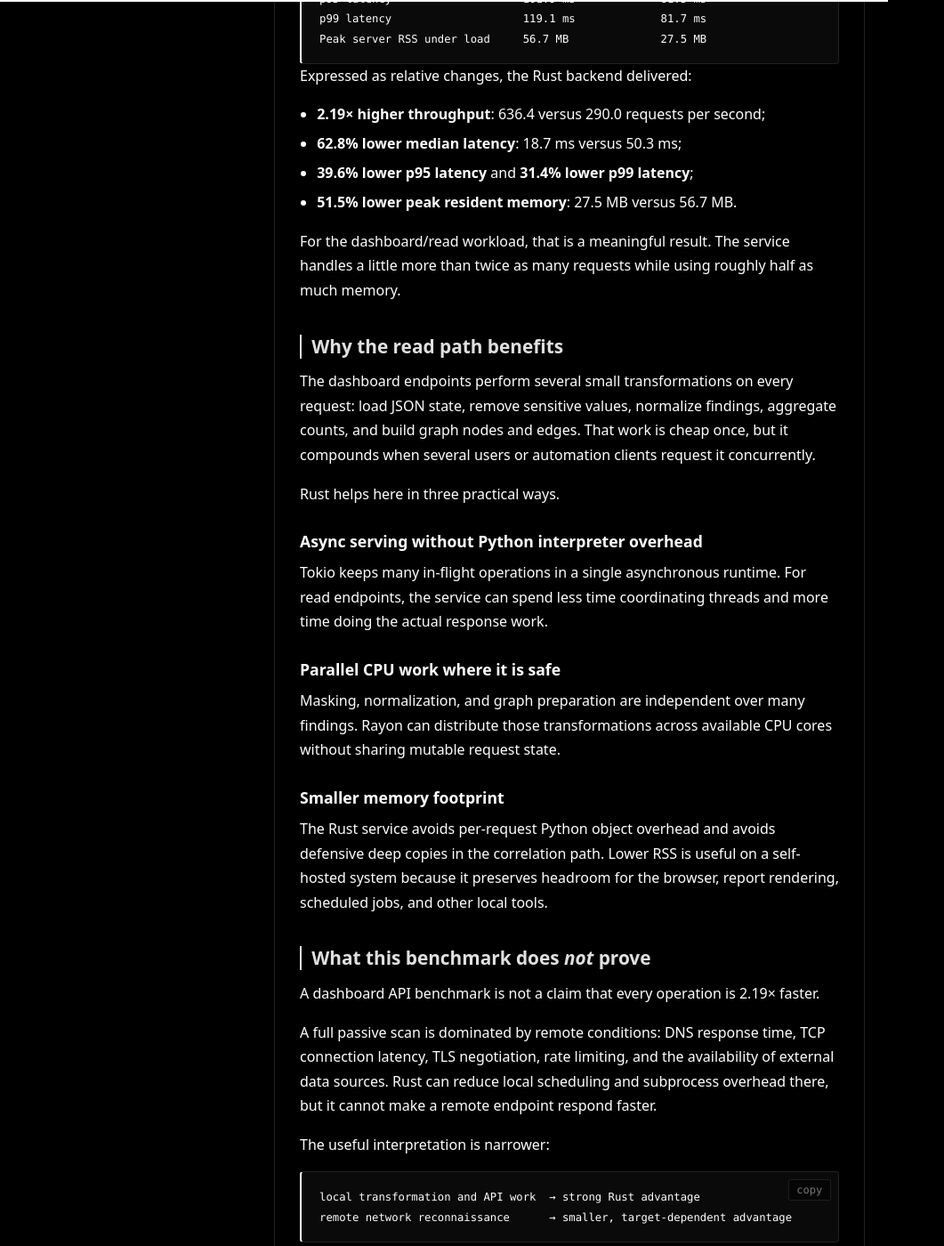
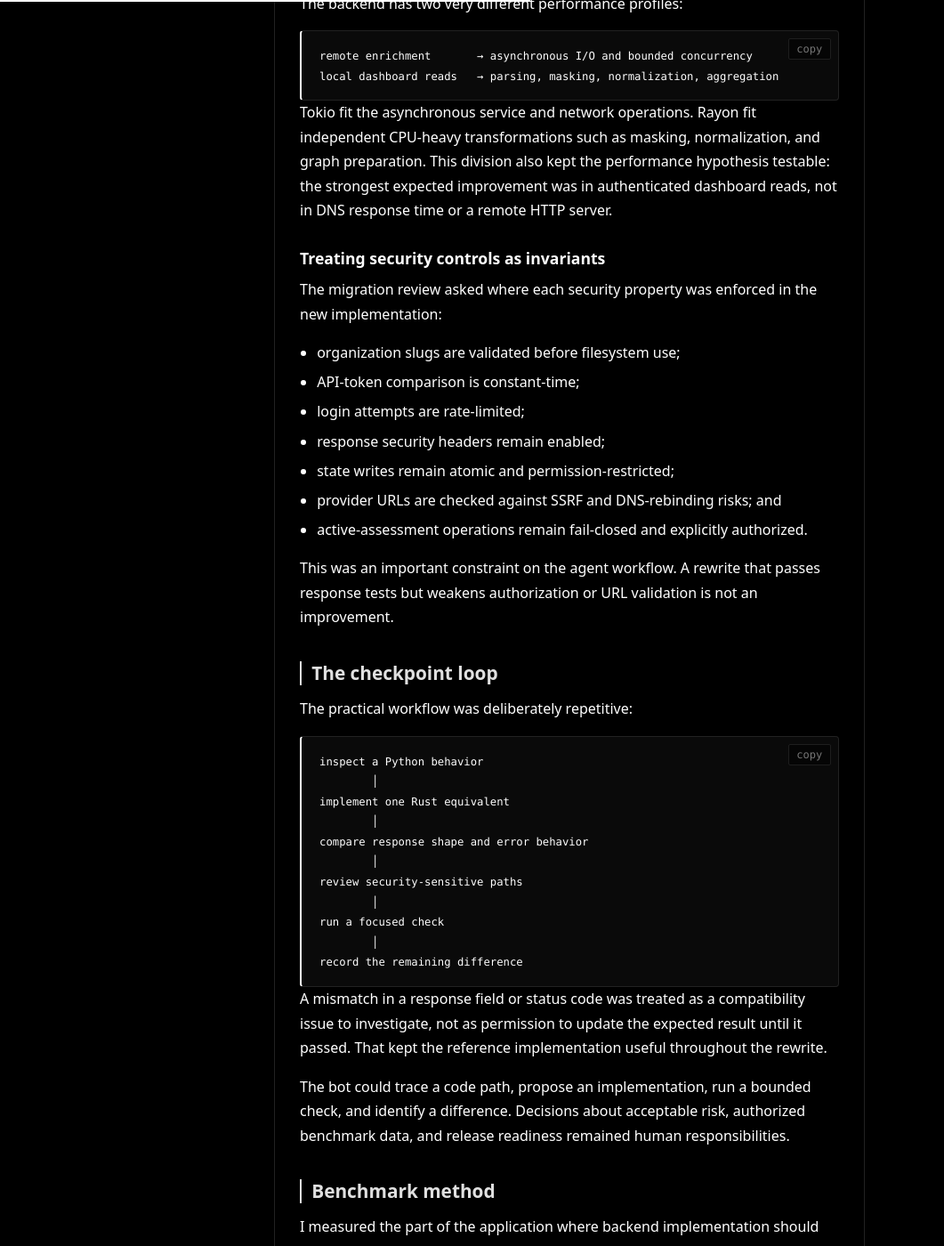
Before and after one commit to bhanuharya/bhanuharya.github.io, a Jekyll site: the page built from _posts/2026-09-01-moving-a-cti-dashboard-backend-from-python-to-rust.md, in a window 1280 px wide and 1400 px high, scrolled down 2428 px. Shown: the whole window at 89% size, without its empty margins (0-1061 px from the left). Built offline with Jekyll 4.4.1, drawn with Linux system fonts in a browser that asks for light colours; some of the changed text lies outside the part shown.

Commit message:
docs: consolidate CTI Rust migration posts (#14)

````diff
--- a/_posts/2026-09-01-how-nyaabot-helped-validate-a-cti-rust-migration.md
+++ /dev/null
@@ -1,161 +0,0 @@
----
-layout: post
-title: "How NyaaBot Helped Validate a CTI Radar Rust Migration"
-date: 2026-09-01
-author: bhanuharya
-tags: [agents, rust, python, security, cti, engineering]
----
-
-A backend rewrite is easy to describe as a language change. The difficult part is proving that the new implementation still behaves like the old one, keeps the same boundaries, and improves the workload that motivated the migration.
-
-For the CTI Radar dashboard, NyaaBot helped turn that rewrite into a sequence of bounded engineering tasks. The Python/FastAPI service remained the behavioral reference while the new Rust/Axum service was built, inspected, and measured alongside it.
-
-The bot did not make the migration autonomous. It made the migration easier to inspect.
-
-## The assignment was narrower than “rewrite it in Rust”
-
-The useful task definition had four parts:
-
-1. preserve the existing dashboard and data model;
-2. keep security controls intact;
-3. improve local API and transformation work; and
-4. measure the result against the Python reference.
-
-That framing prevented the project from becoming a general rewrite. Network reconnaissance was deliberately treated as a separate concern because its runtime is dominated by remote systems rather than the local web framework.
-
-The working boundary looked like this:
-
-```text
-                 same data and API contract
-                            │
-             ┌──────────────┴──────────────┐
-             │                             │
-     Python/FastAPI reference       Rust/Axum implementation
-             │                             │
-             └──────────────┬──────────────┘
-                            │
-                  equivalent responses
-                            │
-                    controlled benchmark
-```
-
-## What NyaaBot contributed
-
-NyaaBot was most useful as a structured implementation and review loop. It handled small, verifiable slices instead of treating the repository as one large prompt.
-
-### 1. It established the behavioral reference
-
-Before changing implementation details, the bot identified the responsibilities that could not silently disappear:
-
-- authenticated dashboard and API routes;
-- organization-scoped state and jobs;
-- PII masking before responses;
-- graph and summary generation;
-- enrichment and offline CVE matching;
-- report generation; and
-- explicit authorization gates around active-assessment tooling.
-
-This list was more valuable than a list of Python modules. It described the observable contract and the security boundary that the new service had to preserve.
-
-### 2. It separated I/O work from CPU work
-
-The migration plan treated the backend as two workloads rather than one:
-
-```text
-remote enrichment       → asynchronous I/O and bounded concurrency
-local dashboard reads   → parsing, masking, normalization, aggregation
-```
-
-That separation led to a practical Rust design: Tokio for asynchronous service and network operations, with Rayon for independent CPU-heavy transformations. It also kept the performance claim honest. The strongest expected improvement was in authenticated dashboard reads, not in the speed of DNS or a remote HTTP server.
-
-### 3. It reviewed safeguards as migration invariants
-
-The bot checked the new implementation against the controls that mattered most:
-
-- organization slugs are validated before filesystem use;
-- API-token comparison is constant-time;
-- login attempts are rate-limited;
-- response security headers remain enabled;
-- state writes remain atomic and permission-restricted;
-- provider URLs are checked against SSRF and DNS-rebinding risks; and
-- active-assessment operations remain fail-closed and explicitly authorized.
-
-These checks changed the review question from “does the Rust code compile?” to “what security property did the Python service have, and where is it enforced now?”
-
-## The bot worked in checkpoints
-
-Each step had a concrete output: a route, a transformation, a compatibility decision, or a validation result. That made it possible to stop after any step and inspect the diff.
-
-A typical loop was:
-
-```text
-inspect a Python behavior
-        │
-implement one Rust equivalent
-        │
-compare response shape and error behavior
-        │
-review security-sensitive paths
-        │
-run a focused check
-        │
-record the remaining difference
-```
-
-This approach also made failures useful. A mismatch in a response field or status code was treated as a compatibility issue to investigate, not as permission to update the test until it passed.
-
-## Measurement was part of the implementation
-
-NyaaBot helped keep the benchmark tied to the reason for the rewrite. The comparison used the same machine, demo organization data, request paths, concurrency, and run duration for both services.
-
-The measured endpoints represented authenticated dashboard work: summary, findings, graph, and dashboard reads. The benchmark then compared throughput, latency percentiles, and peak memory rather than relying on startup time or a single hand-picked request.
-
-The result was a substantial improvement for that workload: more than twice the throughput, lower p50/p95/p99 latency, and approximately half the peak resident memory. The full figures and methodology are documented separately in [the CTI Radar backend migration report]({{ '/blog/moving-a-cti-dashboard-backend-from-python-to-rust/' | relative_url }}).
-
-Keeping the numbers in a separate performance article made the role of the bot clearer. This article is about the engineering process that made those numbers credible; the companion article is about the measurements themselves.
-
-## What the bot did not decide
-
-Several decisions remained human responsibilities:
-
-- whether the performance target justified a rewrite;
-- which security controls were mandatory;
-- whether a compatibility difference was acceptable;
-- which authorized data could be used for benchmarking; and
-- whether the Rust service was ready to replace the reference implementation.
-
-The bot could identify a mismatch, trace a code path, propose an implementation, and run a bounded check. It could not define the project’s risk tolerance or turn a local benchmark into a universal performance claim.
-
-That distinction matters particularly for security software. An agent that optimizes only for a green test suite can accidentally remove friction that was serving as a control. The migration stayed safer because the acceptance criteria included security behavior and operational boundaries, not just speed.
-
-## Why this workflow worked
-
-The migration benefited from three constraints.
-
-First, the old service stayed available as a reference. There was no need to guess what an endpoint should do from a type definition alone.
-
-Second, the agent was given narrow tasks with explicit evidence requirements. “Implement the graph read path and compare its response shape” is easier to review than “finish the Rust rewrite.”
-
-Third, performance was measured only after correctness and security checks had a stable baseline. This avoided optimizing a behavior that later had to be rewritten because it was incomplete or unsafe.
-
-The resulting workflow is reusable beyond this project:
-
-```text
-behavioral reference
-        +
-security invariants
-        +
-small implementation checkpoints
-        +
-controlled measurement
-        =
-reviewable agent-assisted migration
-```
-
-## The practical lesson
-
-NyaaBot did not replace engineering judgment. It reduced the cost of applying that judgment repeatedly: inspect the old behavior, make one change, compare the result, and preserve evidence for the next review.
-
-That is a better role for an engineering agent than pretending a rewrite can be delegated as one undifferentiated task. The agent can accelerate the loop, but the loop still needs a reference implementation, explicit security constraints, and measurements that match the workload.
-
-For CTI Radar, that discipline produced a Rust backend that was both lighter on the local host and easier to evaluate without discarding the behavior and controls that made the original service useful.
--- a/_posts/2026-09-01-moving-a-cti-dashboard-backend-from-python-to-rust.md
+++ b/_posts/2026-09-01-moving-a-cti-dashboard-backend-from-python-to-rust.md
@@ -1,25 +1,27 @@
 ---
 layout: post
-title: "Moving a CTI Dashboard Backend from Python to Rust"
+title: "Rebuilding a CTI Radar Backend with Rust and NyaaBot"
 date: 2026-09-01
 author: bhanuharya
-tags: [rust, python, performance, security, self-hosting, cti]
+tags: [rust, python, performance, security, agents, cti, self-hosting]
+redirect_from:
+  - /blog/how-nyaabot-helped-validate-a-cti-rust-migration/
 ---
 
-A CTI dashboard has two very different performance profiles.
+A backend rewrite is easy to describe as a language change. The difficult part is proving that the new implementation still behaves like the old one, keeps the same security boundaries, and improves the workload that motivated the migration.
 
-The scan path spends much of its time waiting on DNS, TCP, TLS, and HTTP. The dashboard path does not. It repeatedly reads findings, masks sensitive values, normalizes records, builds graph data, and renders summaries for authenticated users.
+For a small self-hosted CTI Radar dashboard, I moved the backend from Python/FastAPI to Rust/Axum. NyaaBot helped make the migration reviewable: the Python service stayed as the behavioral reference while the Rust service was implemented in bounded steps, checked against the existing contract, and measured under the same local dashboard workload.
 
-I rewrote the backend of a small self-hosted CTI Radar dashboard from FastAPI/Python to Rust. The frontend and data model stayed in place; the new backend is an Axum service using Tokio for I/O and Rayon for CPU-bound transformations.
+The result was not a claim that Rust makes every security scan faster. It was a narrower and more useful outcome: the local API path became substantially faster and lighter without relaxing the controls around the security data it serves.
 
-The goal was not to turn a network-bound scan into magic. It was to make the local API path lighter, more concurrent, and easier to run on a small host without weakening the security controls that matter for a security dashboard.
+## The migration boundary
 
-## What changed
+The frontend and data model stayed in place. The rewrite covered the service responsible for authenticated dashboard reads, state handling, enrichment orchestration, and report generation.
 
-The original Python backend remains the behavioral reference. The Rust implementation keeps the same broad responsibilities:
+The original Python backend remained the reference for observable behavior:
 
 - authenticated dashboard and API routes;
-- per-organization jobs and finding lifecycle state;
+- organization-scoped jobs and finding lifecycle state;
 - PII masking before read responses;
 - graph, summary, fleet, and finding views;
 - passive DNS, HTTP, TCP, TLS, banner, and InternetDB enrichment;
@@ -27,7 +29,7 @@
 - optional AI-assisted finding grading; and
 - a fail-closed wrapper for explicitly authorized active-assessment tooling.
 
-The implementation strategy changed where Rust has a useful advantage:
+The implementation changed where Rust offered a practical advantage:
 
 ```text
 Python reference                  Rust implementation
@@ -39,7 +41,64 @@
 interpreter startup               compiled release binary
 ```
 
-The rewrite is not an excuse to remove safeguards. The Rust service still validates organization slugs before filesystem use, uses constant-time comparison for API tokens, limits login attempts, applies response security headers, writes state atomically with restricted permissions, and validates AI-provider URLs against SSRF and DNS-rebinding risks.
+The objective was to improve the local service, not to turn a remote network into a faster one.
+
+## How NyaaBot helped
+
+NyaaBot was used as a structured implementation and review loop rather than as an unrestricted rewrite command.
+
+### Establishing the behavioral reference
+
+The first useful output was not Rust code. It was a list of responsibilities that could not silently disappear during the migration. Describing the contract in terms of routes, data transformations, authorization, and failure behavior made it possible to compare implementations without assuming that matching function names meant matching behavior.
+
+Each migration slice had a concrete acceptance target: a route, a transformation, a compatibility decision, or a validation result. That made it possible to stop after any step and inspect the diff.
+
+### Separating I/O from CPU work
+
+The backend has two very different performance profiles:
+
+```text
+remote enrichment       → asynchronous I/O and bounded concurrency
+local dashboard reads   → parsing, masking, normalization, aggregation
+```
+
+Tokio fit the asynchronous service and network operations. Rayon fit independent CPU-heavy transformations such as masking, normalization, and graph preparation. This division also kept the performance hypothesis testable: the strongest expected improvement was in authenticated dashboard reads, not in DNS response time or a remote HTTP server.
+
+### Treating security controls as invariants
+
+The migration review asked where each security property was enforced in the new implementation:
+
+- organization slugs are validated before filesystem use;
+- API-token comparison is constant-time;
+- login attempts are rate-limited;
+- response security headers remain enabled;
+- state writes remain atomic and permission-restricted;
+- provider URLs are checked against SSRF and DNS-rebinding risks; and
+- active-assessment operations remain fail-closed and explicitly authorized.
+
+This was an important constraint on the agent workflow. A rewrite that passes response tests but weakens authorization or URL validation is not an improvement.
+
+## The checkpoint loop
+
+The practical workflow was deliberately repetitive:
+
+```text
+inspect a Python behavior
+        │
+implement one Rust equivalent
+        │
+compare response shape and error behavior
+        │
+review security-sensitive paths
+        │
+run a focused check
+        │
+record the remaining difference
+```
+
+A mismatch in a response field or status code was treated as a compatibility issue to investigate, not as permission to update the expected result until it passed. That kept the reference implementation useful throughout the rewrite.
+
+The bot could trace a code path, propose an implementation, run a bounded check, and identify a difference. Decisions about acceptable risk, authorized benchmark data, and release readiness remained human responsibilities.
 
 ## Benchmark method
 
@@ -75,31 +134,31 @@
 - **39.6% lower p95 latency** and **31.4% lower p99 latency**;
 - **51.5% lower peak resident memory**: 27.5 MB versus 56.7 MB.
 
-For the dashboard/read workload, that is a meaningful result. The service handles a little more than twice as many requests while using roughly half as much memory.
+For the dashboard/read workload, the service handled a little more than twice as many requests while using roughly half as much memory.
 
-## Why the read path benefits
+## Why the local read path benefits
 
 The dashboard endpoints perform several small transformations on every request: load JSON state, remove sensitive values, normalize findings, aggregate counts, and build graph nodes and edges. That work is cheap once, but it compounds when several users or automation clients request it concurrently.
 
 Rust helps here in three practical ways.
 
-### Async serving without Python interpreter overhead
+### Async serving without interpreter overhead
 
-Tokio keeps many in-flight operations in a single asynchronous runtime. For read endpoints, the service can spend less time coordinating threads and more time doing the actual response work.
+Tokio keeps many in-flight operations in a single asynchronous runtime. The service spends less time coordinating threads and more time doing response work.
 
 ### Parallel CPU work where it is safe
 
-Masking, normalization, and graph preparation are independent over many findings. Rayon can distribute those transformations across available CPU cores without sharing mutable request state.
+Masking, normalization, and graph preparation are independent over many findings. Rayon distributes those transformations across available CPU cores without sharing mutable request state.
 
-### Smaller memory footprint
+### Lower memory pressure
 
-The Rust service avoids per-request Python object overhead and avoids defensive deep copies in the correlation path. Lower RSS is useful on a self-hosted system because it preserves headroom for the browser, report rendering, scheduled jobs, and other local tools.
+The Rust service avoids per-request Python object overhead and unnecessary deep copies in the correlation path. Lower RSS preserves headroom for the browser, report rendering, scheduled jobs, and other local tools on a small self-hosted host.
 
-## What this benchmark does *not* prove
+## What the benchmark does not prove
 
 A dashboard API benchmark is not a claim that every operation is 2.19× faster.
 
-A full passive scan is dominated by remote conditions: DNS response time, TCP connection latency, TLS negotiation, rate limiting, and the availability of external data sources. Rust can reduce local scheduling and subprocess overhead there, but it cannot make a remote endpoint respond faster.
+A full passive scan is dominated by remote conditions: DNS response time, TCP connection latency, TLS negotiation, rate limiting, and external data-source availability. Rust can reduce local scheduling and subprocess overhead, but it cannot make a remote endpoint respond faster.
 
 The useful interpretation is narrower:
 
@@ -108,12 +167,12 @@
 remote network reconnaissance      → smaller, target-dependent advantage
 ```
 
-That distinction matters. It keeps a benchmark from becoming a marketing number detached from the workload it actually measured.
+That distinction keeps a benchmark connected to the workload it actually measured instead of turning one local result into a universal performance claim.
 
 ## Operational outcome
 
-The Rust backend now runs as a loopback-bound service on its own port while preserving the existing frontend and data layout. That makes it possible to compare the Python reference and Rust implementation during migration rather than treating the rewrite as an irreversible replacement.
+The Rust backend runs as a loopback-bound service on its own port while preserving the existing frontend and data layout. Keeping the Python reference available during migration made it possible to compare behavior instead of treating the rewrite as an irreversible replacement.
 
-The next comparison should use a controlled set of authorized targets and identical scan settings. It should capture wall-clock time, CPU, peak RSS, external request counts, and output equivalence. For network-heavy work, those details are more important than a single requests-per-second number.
+The next comparison should use a controlled set of authorized targets and identical scan settings. It should capture wall-clock time, CPU, peak RSS, external request counts, and output equivalence. For network-heavy work, those details are more informative than a single requests-per-second number.
 
-The main result is already useful: the dashboard becomes more responsive and substantially lighter without expanding its network exposure or relaxing its security model.
+The broader lesson is about agent-assisted engineering as much as Rust. NyaaBot did not replace judgment; it reduced the cost of applying judgment repeatedly. A reference implementation, explicit security invariants, small checkpoints, and workload-matched measurements produced a migration that was both faster on the local API path and easier to evaluate honestly.
````
